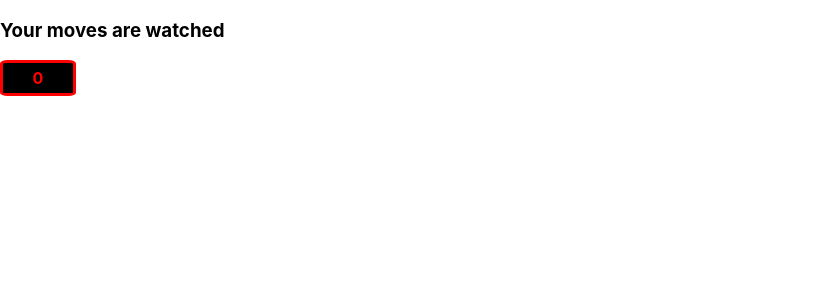
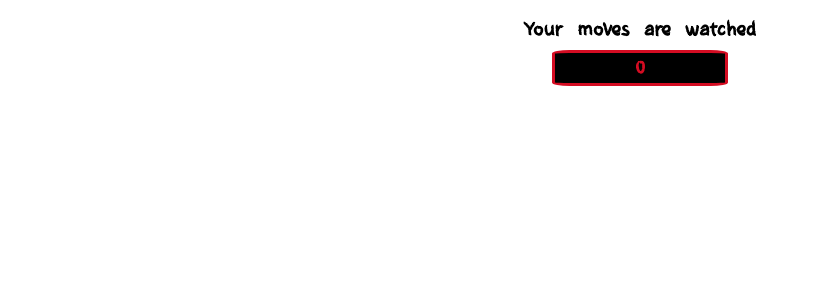
Before and after one commit to AnthoLbz/Memory-Horror-Game, a React (Create React App) app: page / in a window 1280 px wide. Shown: the top 300 px of the page, without its empty margins (0-819 px from the left). Built offline with nearby package versions, Linux system fonts and the light colour scheme.

Commit message:
ajout police et flex

```diff
--- a/src/components/Counter.css
+++ b/src/components/Counter.css
@@ -1,9 +1,25 @@
+.counterContainer > * {
+    font-family: 'MyHardboardCut';
+    font-size: 20px;
+}
+
+.counterContainer {
+    display: flex;
+    flex-direction: column;
+    align-items: center;
+}
+
+h3 {
+    margin-bottom: 10px;
+}
+
 .counter {
     line-height: 30px;
-    width: 70px;
+    width: 170px;
+    margin-top: 0px;
     background-color: black;
-    color: red;
-    border: solid red 3px;
+    color: #D40C22;
+    border: solid #D40C22 3px;
     border-radius: 10%;
     font-weight: bold;
     text-align: center;
--- a/src/components/Counter.js
+++ b/src/components/Counter.js
@@ -26,8 +26,10 @@ class Counter extends React.Component {
     render() {
         return(
             <>
-                <h3>Your moves are watched</h3>
-                <p className= "counter">{this.state.count}</p>
+                <div className= "counterContainer">
+                    <h3>Your moves are watched</h3>
+                    <p className= "counter">{this.state.count}</p>
+                </div>
             </>
         )
     }
--- a/src/index.css
+++ b/src/index.css
@@ -1,3 +1,8 @@
+@font-face {
+  font-family: 'MyHardboardCut';
+  src: local('MyHardboardCut'), url(./fonts/MyHardboardCut-JRmaK.otf)
+}
+
 body {
   margin: 0;
   font-family: -apple-system, BlinkMacSystemFont, 'Segoe UI', 'Roboto', 'Oxygen',
--- a/src/index.js
+++ b/src/index.js
@@ -3,6 +3,7 @@ import ReactDOM from 'react-dom';
 import './index.css';
 import App from './App';
 import * as serviceWorker from './serviceWorker';
+import './fonts/MyHardboardCut-JRmaK.otf'
 
 ReactDOM.render(
   <React.StrictMode>
```
Also changed, not shown: src/components/test.jsx (deleted), src/fonts/MyHardboardCut-JRmaK.otf (added).
